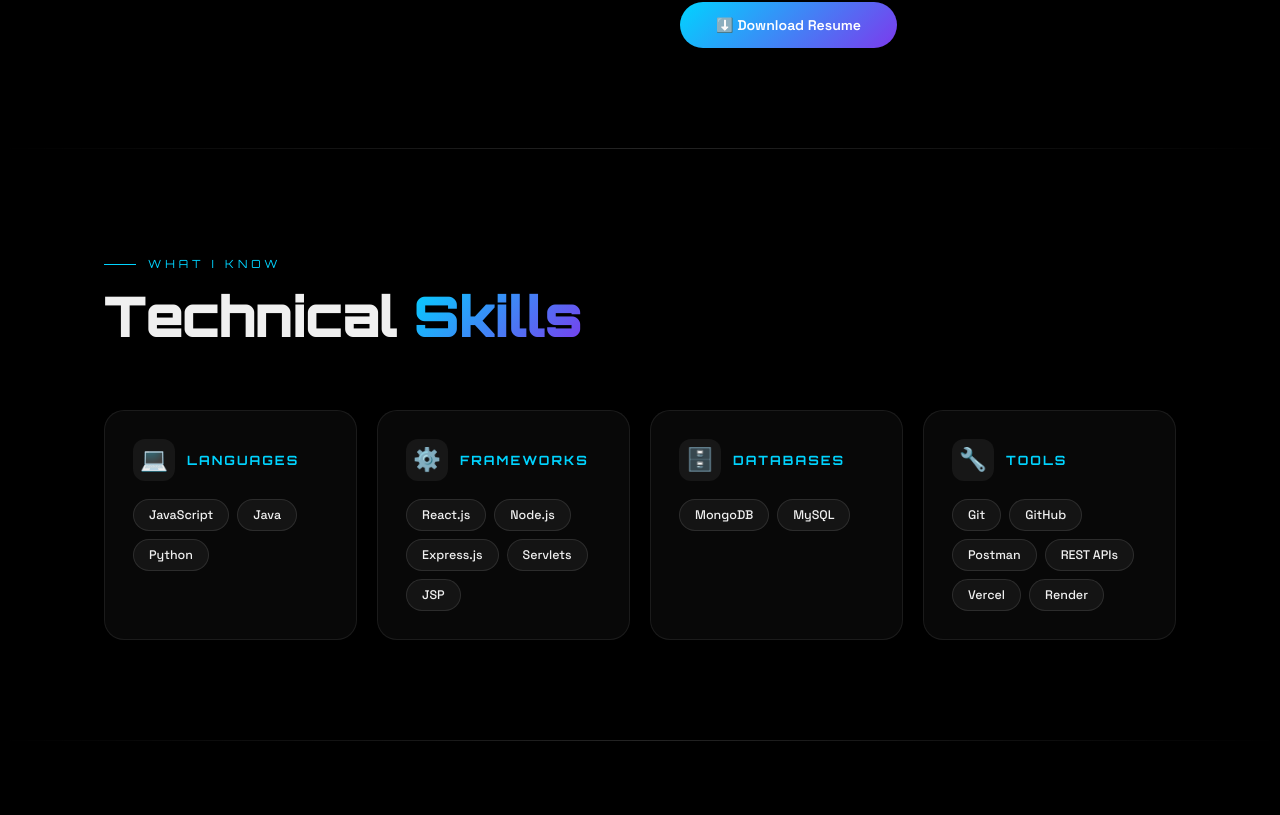
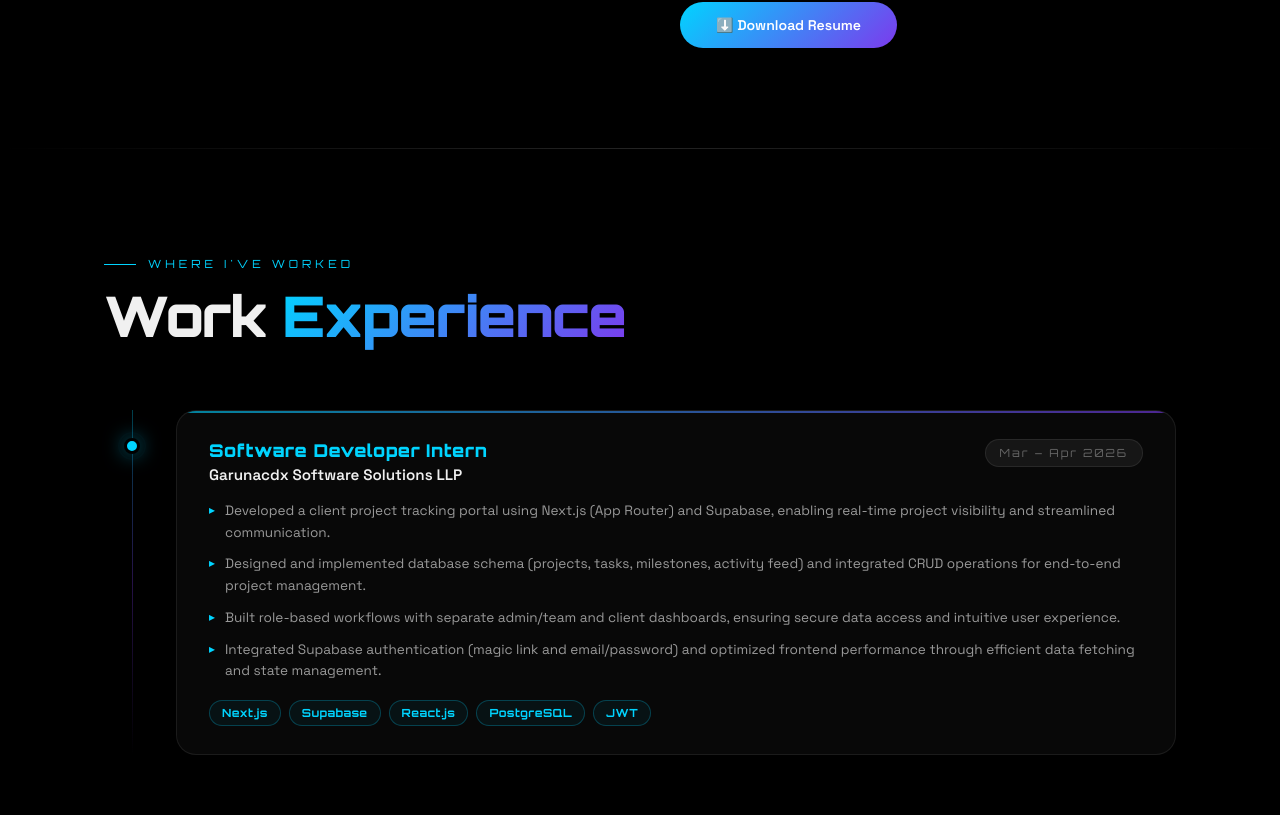
Before and after one commit to tanishchavan07/Portfolio, a React (Create React App) app: page / in a window 1280 px wide. Shown: the part 1745-2560 px from the top of the page. Built offline with nearby package versions, Linux system fonts and the light colour scheme.

Commit message:
updated things

```diff
--- a/src/App.js
+++ b/src/App.js
@@ -14,6 +14,23 @@ const PROFILE = {
 };
 
 const TYPING_WORDS = ["MERN Stack Apps","RESTful APIs","React Interfaces","Full-Stack Systems","Scalable Backends","Clean UI/UX"];
+
+const EXPERIENCE = [
+  {
+    role: "Software Developer Intern",
+    company: "Garunacdx Software Solutions LLP",
+    period: "Mar – Apr 2026",
+    icon: "💼",
+    accent: "#00d4ff",
+    points: [
+      "Developed a client project tracking portal using Next.js (App Router) and Supabase, enabling real-time project visibility and streamlined communication.",
+      "Designed and implemented database schema (projects, tasks, milestones, activity feed) and integrated CRUD operations for end-to-end project management.",
+      "Built role-based workflows with separate admin/team and client dashboards, ensuring secure data access and intuitive user experience.",
+      "Integrated Supabase authentication (magic link and email/password) and optimized frontend performance through efficient data fetching and state management.",
+    ],
+    tech: ["Next.js", "Supabase", "React.js", "PostgreSQL", "JWT"],
+  },
+];
 
 const PROJECTS = [
   {
@@ -46,10 +63,10 @@ const PROJECTS = [
 ];
 
 const SKILLS = {
-  "Languages":  { icon:"💻", items:["JavaScript","Java","Python"] },
-  "Frameworks": { icon:"⚙️", items:["React.js","Node.js","Express.js","Servlets","JSP"] },
-  "Databases":  { icon:"🗄️", items:["MongoDB","MySQL"] },
-  "Tools":      { icon:"🔧", items:["Git","GitHub","Postman","REST APIs","Vercel","Render"] },
+  "Languages":  { icon:"💻", items:["JavaScript","Python","Java"] },
+  "Frameworks": { icon:"⚙️", items:["React.js","Next.js","Node.js","Express.js","Tailwind CSS","Servlets","JSP"] },
+  "Databases":  { icon:"🗄️", items:["MongoDB","MySQL","Supabase"] },
+  "Tools":      { icon:"🔧", items:["Git","GitHub","Postman","REST APIs","Vercel","Render","VS Code"] },
 };
 
 const EDUCATION = [
@@ -187,6 +204,27 @@ nav.scrolled{background:rgba(0,0,0,.92);backdrop-filter:blur(24px);border-bottom
 .edu-inst{color:var(--muted);font-size:.82rem}
 .edu-meta{display:flex;gap:14px;margin-top:6px;font-size:.75rem;color:var(--c1);font-family:var(--head)}
 
+/* ── EXPERIENCE ── */
+.exp-timeline{display:flex;flex-direction:column;gap:0;position:relative}
+.exp-timeline::before{content:'';position:absolute;left:28px;top:0;bottom:0;width:1px;background:linear-gradient(var(--c1),var(--c2),transparent);opacity:.3}
+.exp-card{position:relative;padding-left:72px;padding-bottom:40px}
+.exp-card:last-child{padding-bottom:0}
+.exp-dot{position:absolute;left:20px;top:28px;width:16px;height:16px;border-radius:50%;background:var(--c1);border:3px solid #000;box-shadow:0 0 20px rgba(0,212,255,.6);z-index:1}
+.exp-dot::after{content:'';position:absolute;inset:-4px;border-radius:50%;border:1px solid rgba(0,212,255,.3);animation:pulseDot 2s infinite}
+@keyframes pulseDot{0%,100%{transform:scale(1);opacity:1}50%{transform:scale(1.6);opacity:0}}
+.exp-inner{background:var(--glass);border:1px solid var(--border);border-radius:20px;padding:28px 32px;position:relative;overflow:hidden;transition:all .4s}
+.exp-inner::before{content:'';position:absolute;top:0;left:0;right:0;height:2px;background:linear-gradient(90deg,var(--c1),var(--c2));opacity:.6}
+.exp-inner:hover{border-color:var(--c1);transform:translateX(8px);box-shadow:0 0 40px rgba(0,212,255,.1)}
+.exp-header{display:flex;align-items:flex-start;justify-content:space-between;gap:16px;margin-bottom:16px;flex-wrap:wrap}
+.exp-role{font-family:var(--head);font-size:1.1rem;font-weight:900;color:var(--c1);letter-spacing:.5px;margin-bottom:4px}
+.exp-company{font-weight:600;font-size:.95rem;color:var(--text)}
+.exp-period{font-family:var(--head);font-size:.7rem;letter-spacing:2px;color:var(--muted);background:var(--glass2);border:1px solid var(--border);border-radius:100px;padding:6px 14px;white-space:nowrap;align-self:flex-start}
+.exp-points{list-style:none;display:flex;flex-direction:column;gap:10px;margin-bottom:18px}
+.exp-points li{display:flex;align-items:flex-start;gap:10px;font-size:.85rem;color:var(--muted2);line-height:1.6}
+.exp-points li::before{content:'▸';color:var(--c1);flex-shrink:0;margin-top:1px;font-size:.75rem}
+.exp-tech{display:flex;flex-wrap:wrap;gap:8px}
+.exp-tag{padding:5px 12px;border-radius:100px;font-size:.7rem;font-weight:600;border:1px solid rgba(0,212,255,.25);color:var(--c1);font-family:var(--head);letter-spacing:.5px;background:rgba(0,212,255,.05)}
+
 /* ── SKILLS ── */
 .skills-grid{display:grid;grid-template-columns:repeat(auto-fit,minmax(250px,1fr));gap:20px}
 .skill-box{background:var(--glass);border:1px solid var(--border);border-radius:20px;padding:28px;transition:all .4s cubic-bezier(.175,.885,.32,1.275);cursor:default;position:relative;overflow:hidden}
@@ -269,6 +307,9 @@ footer span{color:var(--c1)}
   .about-grid,.contact-grid{grid-template-columns:1fr}
   .about-visual{display:none}
   .proj-grid{grid-template-columns:1fr}
+  .exp-card{padding-left:52px}
+  .exp-timeline::before{left:20px}
+  .exp-dot{left:12px}
 }
 `;
 
@@ -533,7 +574,7 @@ export default function Portfolio() {
   useReveal();
 
   const go = id => { document.getElementById(id)?.scrollIntoView({behavior:"smooth"}); setMenuOpen(false); };
-  const NAV = ["About","Skills","Projects","Contact"];
+  const NAV = ["About","Experience","Skills","Projects","Contact"];
 
   return (
     <div style={{background:"#000",minHeight:"100vh"}}>
@@ -586,7 +627,7 @@ export default function Portfolio() {
         </div>
 
         <p className="hero-summary">
-          Computer Science undergraduate specialising in MERN Stack Development.
+          Computer Science undergraduate & Software Developer Intern specialising in MERN Stack Development.
           Building full-stack applications with secure auth, RESTful APIs, and pixel-perfect UIs.
           Passionate about scalable, user-centric solutions.
         </p>
@@ -664,6 +705,43 @@ export default function Portfolio() {
                 ⬇️ Download Resume
               </a>
             </div>
+          </div>
+        </div>
+      </section>
+
+      <div className="divider"/>
+
+      {/* ═══════ EXPERIENCE ═══════ */}
+      <section id="experience" className="sec">
+        <div className="sw">
+          <div className="rev"><div className="sec-tag">Where I've Worked</div></div>
+          <div className="rev"><h2 className="sec-title">Work <span>Experience</span></h2></div>
+
+          <div className="exp-timeline">
+            {EXPERIENCE.map((exp, i) => (
+              <div className="exp-card rev" style={{transitionDelay:`${i*.15}s`}} key={i}>
+                <div className="exp-dot"/>
+                <div className="exp-inner">
+                  <div className="exp-header">
+                    <div>
+                      <div className="exp-role">{exp.role}</div>
+                      <div className="exp-company">{exp.company}</div>
+                    </div>
+                    <div className="exp-period">{exp.period}</div>
+                  </div>
+                  <ul className="exp-points">
+                    {exp.points.map((pt, j) => (
+                      <li key={j}>{pt}</li>
+                    ))}
+                  </ul>
+                  <div className="exp-tech">
+                    {exp.tech.map(t => (
+                      <span className="exp-tag" key={t}>{t}</span>
+                    ))}
+                  </div>
+                </div>
+              </div>
+            ))}
           </div>
         </div>
       </section>
```
Also changed, not shown: 1 other file (tests, documents, lock files or other folders).
